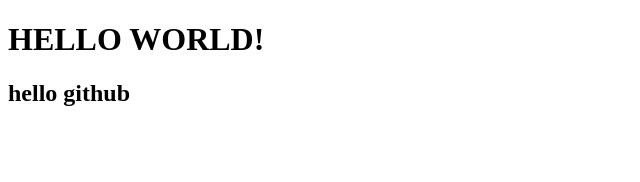
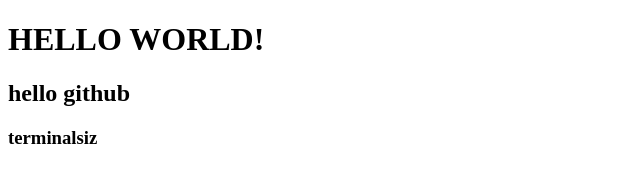
Before and after one commit to jaxongir001/githublesson, a plain HTML site: page index.html in a window 1280 px wide. Shown: the whole page, without its empty margins (0-640 px from the left). Drawn offline with Linux system fonts and the light colour scheme.

Commit message:
terminalsiz

```diff
--- a/index.html
+++ b/index.html
@@ -10,5 +10,6 @@
 <body>
     <h1> HELLO WORLD!</h1>
     <h2>hello github</h2>
+    <h3>terminalsiz</h3>
 </body>
 </html>
```
